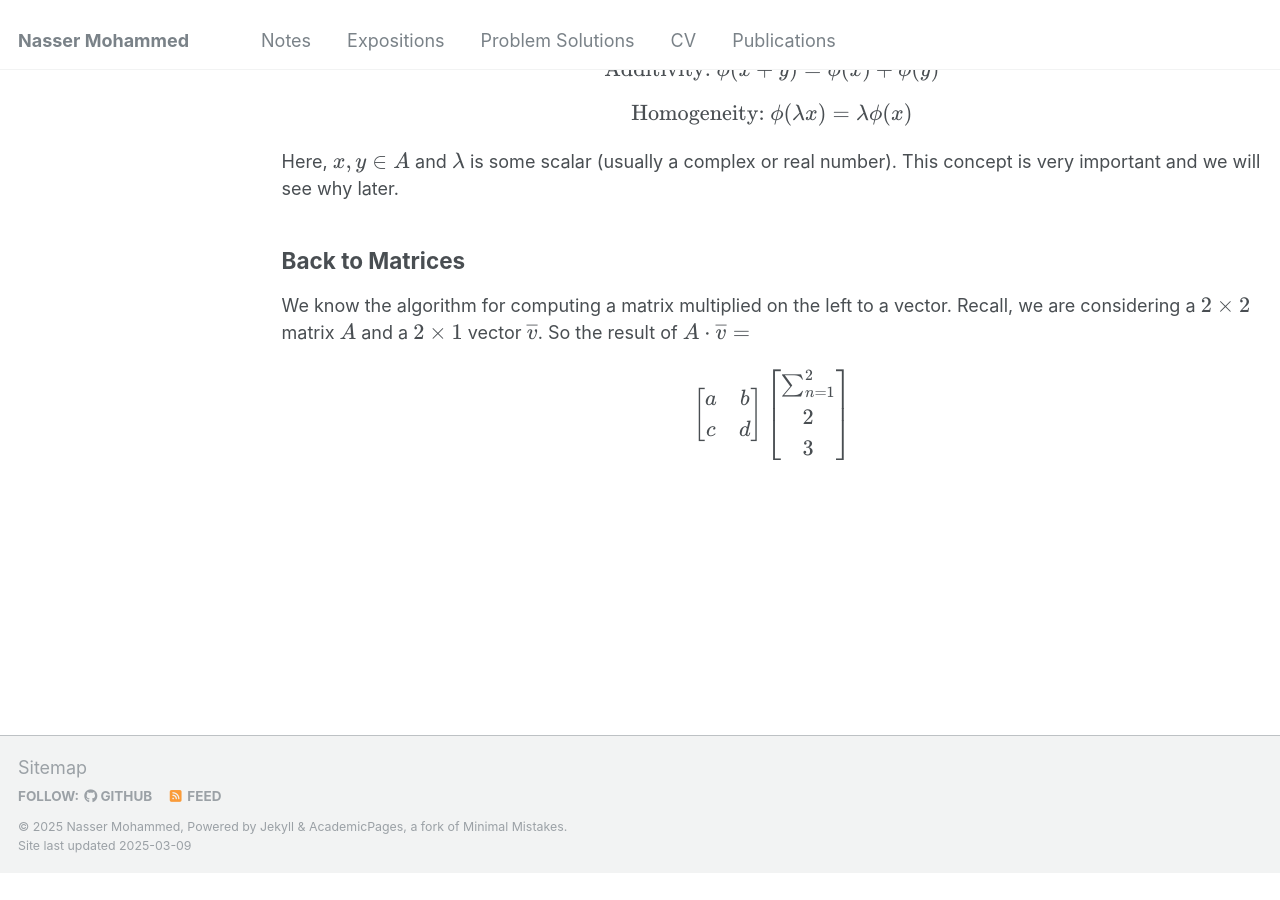
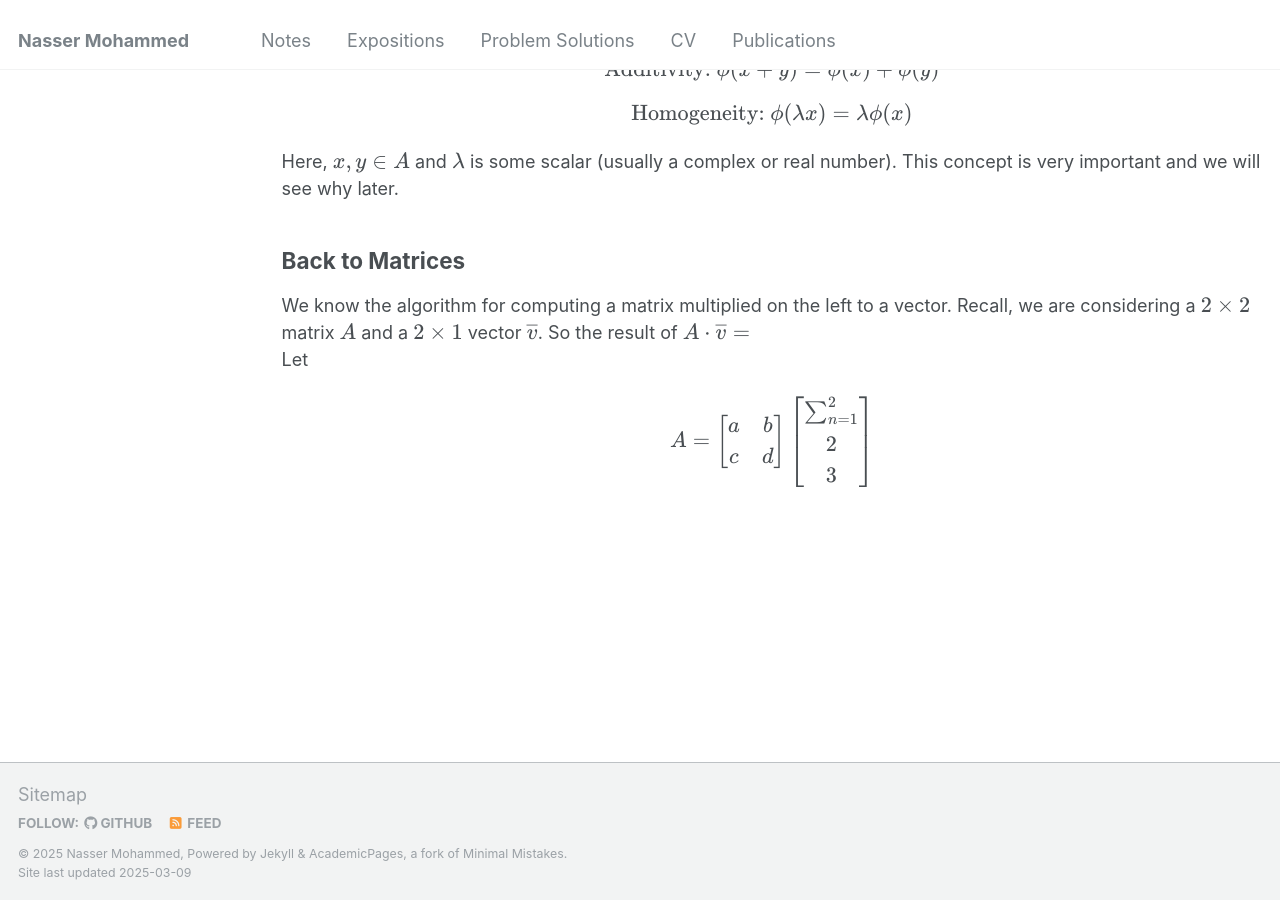
Before and after one commit to Nasser-Mohammed/Nasser-Mohammed.github.io, a Jekyll site: the page built from _pages/notes/linear-algebra/matrix.md, in a window 1280 px wide and 900 px high, scrolled down 1475 px. Built offline with Jekyll 4.4.1, drawn with Linux system fonts in a browser that asks for light colours; before the commit the page ends 2348 px from its top, so only the background shows below that.

Commit message:
Update matrix.md

```diff
--- a/_pages/notes/linear-algebra/matrix.md
+++ b/_pages/notes/linear-algebra/matrix.md
@@ -25,10 +25,11 @@ To really understand matrices, we must know what a linear map is. We say a map \
 Here, \\(x,y \in A\\) and \\(\lambda\\) is some scalar (usually a complex or real number). This concept is very important and we will see why later.
 
 ## Back to Matrices
-We know the algorithm for computing a matrix multiplied on the left to a vector. Recall, we are considering a \\(2\times 2\\) matrix \\(A\\) and a \\(2\times 1\\) vector \\(\overline{v}\\). So the result of \\(A\cdot \overline{v}=\\)
+We know the algorithm for computing a matrix multiplied on the left to a vector. Recall, we are considering a \\(2\times 2\\) matrix \\(A\\) and a \\(2\times 1\\) vector \\(\overline{v}\\). So the result of \\(A\cdot \overline{v}=\\)\\
+Let
 <div style="text-align: center;">
 $$
-\begin{bmatrix}
+A = \begin{bmatrix}
 a & b \\
 c & d
 \end{bmatrix}
```
